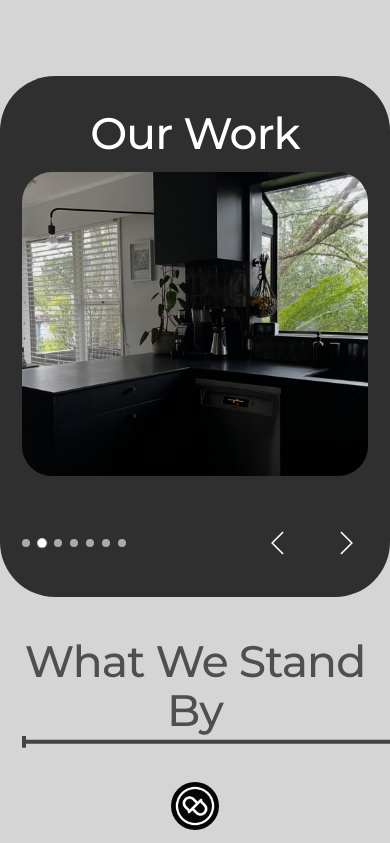
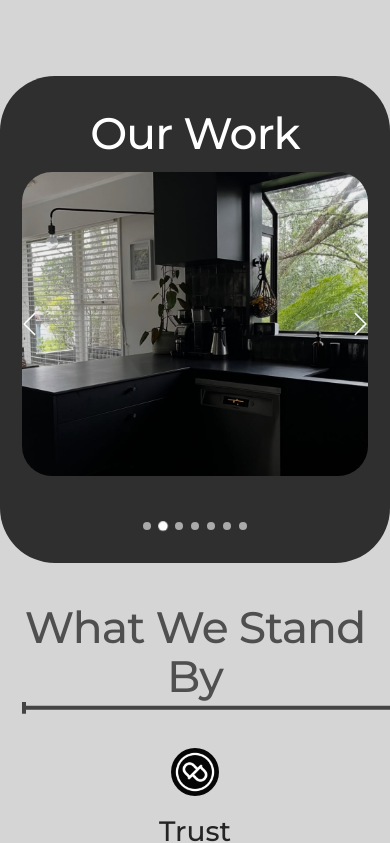
Before and after one commit to GMFB-Web-Dev/Great-Dane-Builders, a Next.js app: page / in a window 390 px wide. Shown: the part 3333-4176 px from the top of the page. Built offline with nearby package versions, Linux system fonts and the light colour scheme.

Commit message:
Restore site to before carousel and renovation changes

```diff
--- a/app/globals.css
+++ b/app/globals.css
@@ -126,14 +126,12 @@ h2 { color: var(--muted); font-size: clamp(46px, 5.55vw, 80px); font-weight: 500
 .slider-dots { display: flex; gap: 8px; align-items: center; justify-content: center; }
 .slider-dots button { width: 8px; height: 8px; padding: 0; border: 0; border-radius: 50%; background: #aaa; cursor: pointer; }
 .slider-dots button.is-active { background: white; transform: scale(1.2); }
-.carousel-arrow { position: absolute; top: 50%; z-index: 4; display: grid; place-items: center; width: 54px; height: 54px; padding: 0; border: 0; border-radius: 8px; background: transparent; color: inherit; cursor: pointer; transform: translateY(-50%); }
+.carousel-arrow { position: absolute; top: 50%; z-index: 4; display: grid; place-items: center; width: 54px; height: 54px; padding: 0; border: 0; border-radius: 50%; background: transparent; color: inherit; cursor: pointer; transform: translateY(-50%); transition: background .22s ease, color .22s ease; }
 .carousel-arrow--prev { left: -59px; }
 .carousel-arrow--next { right: -59px; }
-.carousel-arrow:hover, .carousel-arrow:focus-visible { background: transparent; color: inherit; }
+.carousel-arrow:hover, .carousel-arrow:focus-visible { background: #aaa; color: #2f2f2f; }
 .carousel-arrow:focus-visible { outline: 2px solid currentColor; outline-offset: 3px; }
-.chevron-icon { display: block; width: 17px; height: 30px; fill: none; stroke: currentColor; stroke-width: 2.4; stroke-linecap: round; stroke-linejoin: round; transition: filter .22s ease, opacity .22s ease, transform .22s ease; }
-.carousel-arrow--prev:hover .chevron-icon, .carousel-arrow--prev:focus-visible .chevron-icon { filter: drop-shadow(0 0 4px currentColor); opacity: .75; transform: translateX(-4px) scale(1.08); }
-.carousel-arrow--next:hover .chevron-icon, .carousel-arrow--next:focus-visible .chevron-icon { filter: drop-shadow(0 0 4px currentColor); opacity: .75; transform: translateX(4px) scale(1.08); }
+.chevron-icon { display: block; width: 17px; height: 30px; fill: none; stroke: currentColor; stroke-width: 2.4; stroke-linecap: round; stroke-linejoin: round; }
 @keyframes carousel-in { from { opacity: .35; transform: translateX(18px); } to { opacity: 1; transform: none; } }
 .service-cards, .gallery-track, .testimonial-row blockquote { animation: carousel-in .48s ease both; }
 
@@ -150,10 +148,6 @@ h2 { color: var(--muted); font-size: clamp(46px, 5.55vw, 80px); font-weight: 500
 .gallery-image { position: relative; height: 304px; overflow: hidden; border-radius: 30px; }
 .gallery-image img { object-fit: cover; transition: transform .5s ease; }
 .gallery-image:hover img { transform: scale(1.05); }
-.gallery-controls { justify-content: space-between; }
-.gallery-controls .slider-dots { justify-content: flex-start; }
-.gallery-controls__arrows { display: flex; align-items: center; gap: 28px; }
-.gallery-controls__arrows .carousel-arrow { position: static; width: 42px; height: 42px; transform: none; }
 .gallery-section:not(.dark-panel) .slider-dots button.is-active { background: #2f2f2f; }
 .outdoor-showcase { margin: 0 16px; padding: 32px 42px 34px; border-radius: 100px; color: white; scroll-margin-top: 90px; }
 .outdoor-showcase__top { display: grid; grid-template-columns: minmax(0, .95fr) minmax(0, 1fr); gap: 76px; align-items: start; }
@@ -170,10 +164,8 @@ h2 { color: var(--muted); font-size: clamp(46px, 5.55vw, 80px); font-weight: 500
 .outdoor-showcase__thumb { position: relative; height: 296px; overflow: hidden; border-radius: 30px; }
 .outdoor-showcase__controls { display: flex; align-items: center; justify-content: space-between; margin-top: 44px; }
 .outdoor-showcase__arrows { display: flex; align-items: center; gap: 28px; }
-.outdoor-showcase__arrows button { display: grid; place-items: center; width: 42px; height: 42px; padding: 0; border: 0; border-radius: 8px; background: transparent; color: white; cursor: pointer; }
-.outdoor-showcase__arrows button:hover, .outdoor-showcase__arrows button:focus-visible { background: transparent; color: white; }
-.outdoor-showcase__arrows button:first-child:hover .chevron-icon, .outdoor-showcase__arrows button:first-child:focus-visible .chevron-icon { filter: drop-shadow(0 0 4px currentColor); opacity: .75; transform: translateX(-4px) scale(1.08); }
-.outdoor-showcase__arrows button:last-child:hover .chevron-icon, .outdoor-showcase__arrows button:last-child:focus-visible .chevron-icon { filter: drop-shadow(0 0 4px currentColor); opacity: .75; transform: translateX(4px) scale(1.08); }
+.outdoor-showcase__arrows button { display: grid; place-items: center; width: 42px; height: 42px; padding: 0; border: 0; border-radius: 50%; background: transparent; color: white; cursor: pointer; transition: background .22s ease, color .22s ease; }
+.outdoor-showcase__arrows button:hover, .outdoor-showcase__arrows button:focus-visible { background: #aaa; color: #2f2f2f; }
 .outdoor-showcase__arrows button:focus-visible { outline: 2px solid white; outline-offset: 3px; }
 .new-build-showcase { padding: 66px var(--gutter) 38px; overflow: hidden; scroll-margin-top: 90px; }
 .new-build-showcase__top { display: grid; grid-template-columns: minmax(0, .96fr) minmax(0, 1fr); gap: 84px; align-items: start; }
@@ -192,10 +184,8 @@ h2 { color: var(--muted); font-size: clamp(46px, 5.55vw, 80px); font-weight: 500
 .new-build-showcase .slider-dots { justify-content: flex-start; }
 .new-build-showcase .slider-dots button.is-active { background: #242424; }
 .new-build-showcase__arrows { display: flex; align-items: center; gap: 28px; }
-.new-build-showcase__arrows button { display: grid; place-items: center; width: 42px; height: 42px; padding: 0; border: 0; border-radius: 8px; background: transparent; color: #242424; cursor: pointer; }
-.new-build-showcase__arrows button:hover, .new-build-showcase__arrows button:focus-visible { background: transparent; }
-.new-build-showcase__arrows button:first-child:hover .chevron-icon, .new-build-showcase__arrows button:first-child:focus-visible .chevron-icon { filter: drop-shadow(0 0 4px currentColor); opacity: .65; transform: translateX(-4px) scale(1.08); }
-.new-build-showcase__arrows button:last-child:hover .chevron-icon, .new-build-showcase__arrows button:last-child:focus-visible .chevron-icon { filter: drop-shadow(0 0 4px currentColor); opacity: .65; transform: translateX(4px) scale(1.08); }
+.new-build-showcase__arrows button { display: grid; place-items: center; width: 42px; height: 42px; padding: 0; border: 0; border-radius: 50%; background: transparent; color: #242424; cursor: pointer; transition: background .22s ease; }
+.new-build-showcase__arrows button:hover, .new-build-showcase__arrows button:focus-visible { background: #b5b5b5; }
 .new-build-showcase__arrows button:focus-visible { outline: 2px solid #242424; outline-offset: 3px; }
 .values-section { padding: 40px var(--gutter) 50px; text-align: center; }
 .values-section h2 { margin-bottom: 0; }
@@ -262,10 +252,6 @@ h2 { color: var(--muted); font-size: clamp(46px, 5.55vw, 80px); font-weight: 500
 .service-copy li { margin: 2px 0; padding-left: 4px; font-weight: 300; }
 .service-copy li::marker { font-size: .8em; }
 .service-block--dark h2, .service-block--dark .service-copy { color: white; }
-.services-page #renovations .title-rule { width: min(250px, 72%); }
-.project-showcase { overflow: hidden; background: var(--panel); border-radius: 100px; }
-.project-showcase #project-management, .project-showcase .gallery-section.dark-panel { border-radius: 0; }
-.project-showcase > .reveal + .reveal { margin-top: -1px; }
 .service-image { position: relative; height: 640px; border-radius: 70px; overflow: hidden; }
 .service-image img { object-fit: cover; }
 .text-link { display: inline-flex; align-items: center; gap: 10px; margin-top: 12px; font-family: var(--font-heading); font-weight: 500; text-transform: uppercase; }
@@ -340,8 +326,6 @@ h2 { color: var(--muted); font-size: clamp(46px, 5.55vw, 80px); font-weight: 500
   .carousel-arrow--next { right: -16px; }
   .chevron-icon { width: 14px; height: 26px; }
   .gallery-section.dark-panel, .dark-panel, .service-block--dark { border-radius: 55px; }
-  .project-showcase { border-radius: 55px; }
-  .project-showcase #project-management, .project-showcase .gallery-section.dark-panel { border-radius: 0; }
   .gallery-track { display: flex; width: 100%; overflow: hidden; }
   .gallery-image { min-width: calc(100vw - 44px); }
   .gallery-image:not(:first-child) { display: none; }
--- a/components/carousels.tsx
+++ b/components/carousels.tsx
@@ -151,11 +151,8 @@ export function Gallery({ images = galleryImages, title = "Our Work", dark = tru
   return (
     <section className={`${dark ? "dark-panel" : ""} gallery-section`} {...interactionProps}>
       <h2>{title}</h2>
-      <div className="carousel-stage gallery-stage"><div className="gallery-track" key={index}>{ordered.slice(0, 4).map((item, i) => <div className="gallery-image" key={`${item.src}-${i}`}><Image src={item.src} alt={item.alt} fill quality={100} sizes="(max-width: 780px) calc(100vw - 44px), 25vw" /></div>)}</div></div>
-      <div className="slider-controls gallery-controls">
-        <div className="slider-dots">{images.map((_, dot) => <button key={dot} type="button" aria-label={`Show image ${dot + 1}`} className={dot === index ? "is-active" : ""} onClick={() => setIndex(dot)} />)}</div>
-        <div className="gallery-controls__arrows"><Arrows onPrev={() => move(-1)} onNext={() => move(1)} label="gallery image" /></div>
-      </div>
+      <div className="carousel-stage gallery-stage"><div className="gallery-track" key={index}>{ordered.slice(0, 4).map((item, i) => <div className="gallery-image" key={`${item.src}-${i}`}><Image src={item.src} alt={item.alt} fill quality={100} sizes="(max-width: 780px) calc(100vw - 44px), 25vw" /></div>)}</div><Arrows onPrev={() => move(-1)} onNext={() => move(1)} label="gallery image" /></div>
+      <div className="slider-controls"><div className="slider-dots">{images.map((_, dot) => <button key={dot} type="button" aria-label={`Show image ${dot + 1}`} className={dot === index ? "is-active" : ""} onClick={() => setIndex(dot)} />)}</div></div>
     </section>
   );
 }
@@ -165,6 +162,6 @@ export function Testimonials() {
   const move = (amount: number) => setIndex((value) => (value + amount + testimonials.length) % testimonials.length);
   const current = testimonials[index];
   return (
-    <section className="dark-panel testimonial-section" {...interactionProps}><h2>Trusted By Our Clients</h2><div className="testimonial-row"><button className="carousel-arrow carousel-arrow--prev testimonial-arrow" type="button" onClick={() => move(-1)} aria-label="Previous testimonial"><ChevronIcon direction="left" /></button><blockquote key={index}><p>{current.quote}</p><cite>{current.name}</cite></blockquote><button className="carousel-arrow carousel-arrow--next testimonial-arrow" type="button" onClick={() => move(1)} aria-label="Next testimonial"><ChevronIcon direction="right" /></button></div><div className="slider-dots">{testimonials.map((_, dot) => <button key={dot} type="button" aria-label={`Show testimonial ${dot + 1}`} className={dot === index ? "is-active" : ""} onClick={() => setIndex(dot)} />)}</div></section>
+    <section className="dark-panel testimonial-section" {...interactionProps}><h2>Trusted By Our Clients</h2><div className="testimonial-row"><button className="carousel-arrow testimonial-arrow" type="button" onClick={() => move(-1)} aria-label="Previous testimonial"><ChevronIcon direction="left" /></button><blockquote key={index}><p>{current.quote}</p><cite>{current.name}</cite></blockquote><button className="carousel-arrow testimonial-arrow" type="button" onClick={() => move(1)} aria-label="Next testimonial"><ChevronIcon direction="right" /></button></div><div className="slider-dots">{testimonials.map((_, dot) => <button key={dot} type="button" aria-label={`Show testimonial ${dot + 1}`} className={dot === index ? "is-active" : ""} onClick={() => setIndex(dot)} />)}</div></section>
   );
 }
```
Also changed, not shown: app/services/page.tsx (+4 -7 lines).
